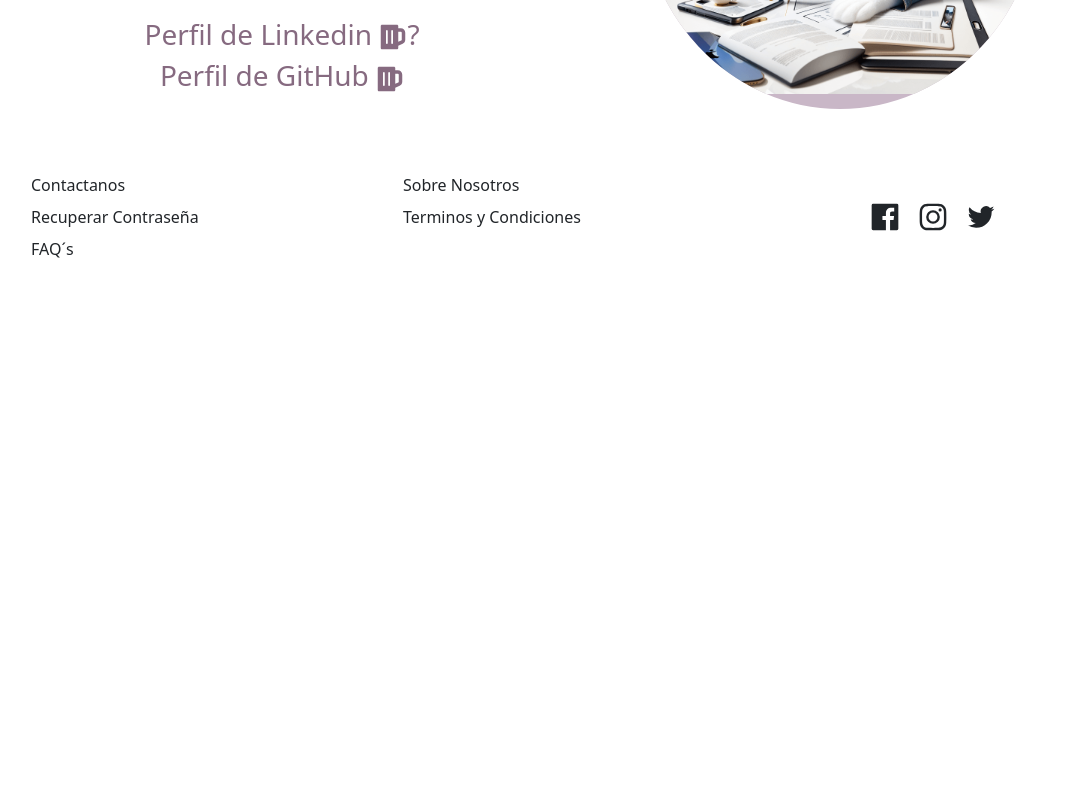
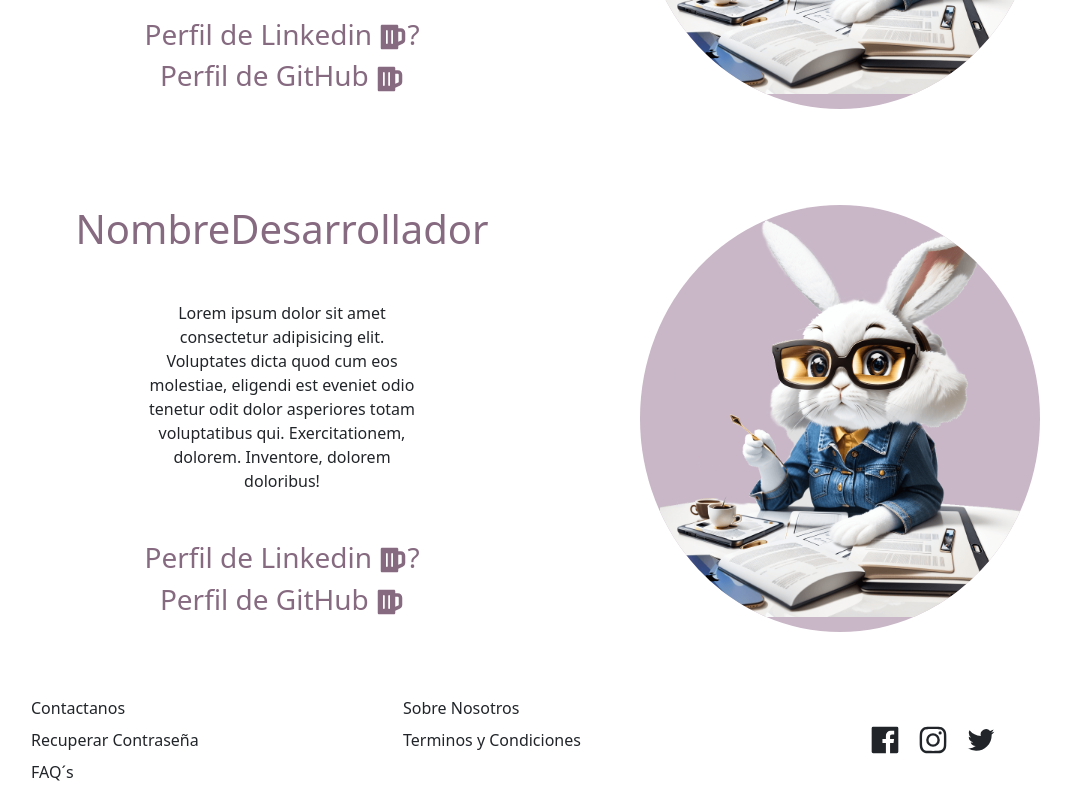
Before and after one commit to FranprzDev/EduSys, a React (Vite) app: page / in a window 1280 px wide. Shown: the part 2459-3259 px from the top of the page, without its empty margins (79-1150 px from the left). Before the commit the page ends 2736 px from the top, so only its background shows below. Built offline with nearby package versions, Linux system fonts and the light colour scheme.

Commit message:
acomodar tarjetas

```diff
--- a/src/pages/somosnosotros.jsx
+++ b/src/pages/somosnosotros.jsx
@@ -161,6 +161,37 @@ function InicioHome() {
                     </div>
                 </div>
             </div>
+            <div className="container row mx-auto py-lg-5 flex-md-row-reverse " >
+                <div className="col-lg-6 my-4 my-lg-0">
+                    <figure className='w-75 h-100 rounded-circle mx-auto overflow-hidden'
+                        style={{
+                            background: '#c9b7c7',
+                            display: 'flex',
+                            justifyContent: 'center',
+                            alignItems: 'center',
+
+                        }}>
+                        <img className='img-fluid'
+                            src={Conejo}
+                            alt="Imagen del usuario"
+                            style={{
+                                width: '90%',
+                            }}
+                        />
+                    </figure>
+
+                </div>
+                <div className="col-lg-6 mx-auto">
+                    <div >
+                        <h1 className='text-center' style={{ color: "#866a80" }}>NombreDesarrollador</h1>
+                        <p className='text-center col-6 mx-auto my-5'>Lorem ipsum dolor sit amet consectetur adipisicing elit. Voluptates dicta quod cum eos molestiae, eligendi est eveniet odio tenetur odit dolor asperiores totam voluptatibus qui. Exercitationem, dolorem. Inventore, dolorem doloribus!</p>
+                        <h3 className='text-center' style={{ color: "#866a80" }}>Perfil de Linkedin <FaBeer />?</h3>
+                        <h3 className='text-center' style={{ color: "#866a80" }}>Perfil de GitHub <FaBeer /></h3>
+                        <div className='text-center mt-3'>
+                        </div>
+                    </div>
+                </div>
+            </div>
         </>
     )
 }
```
